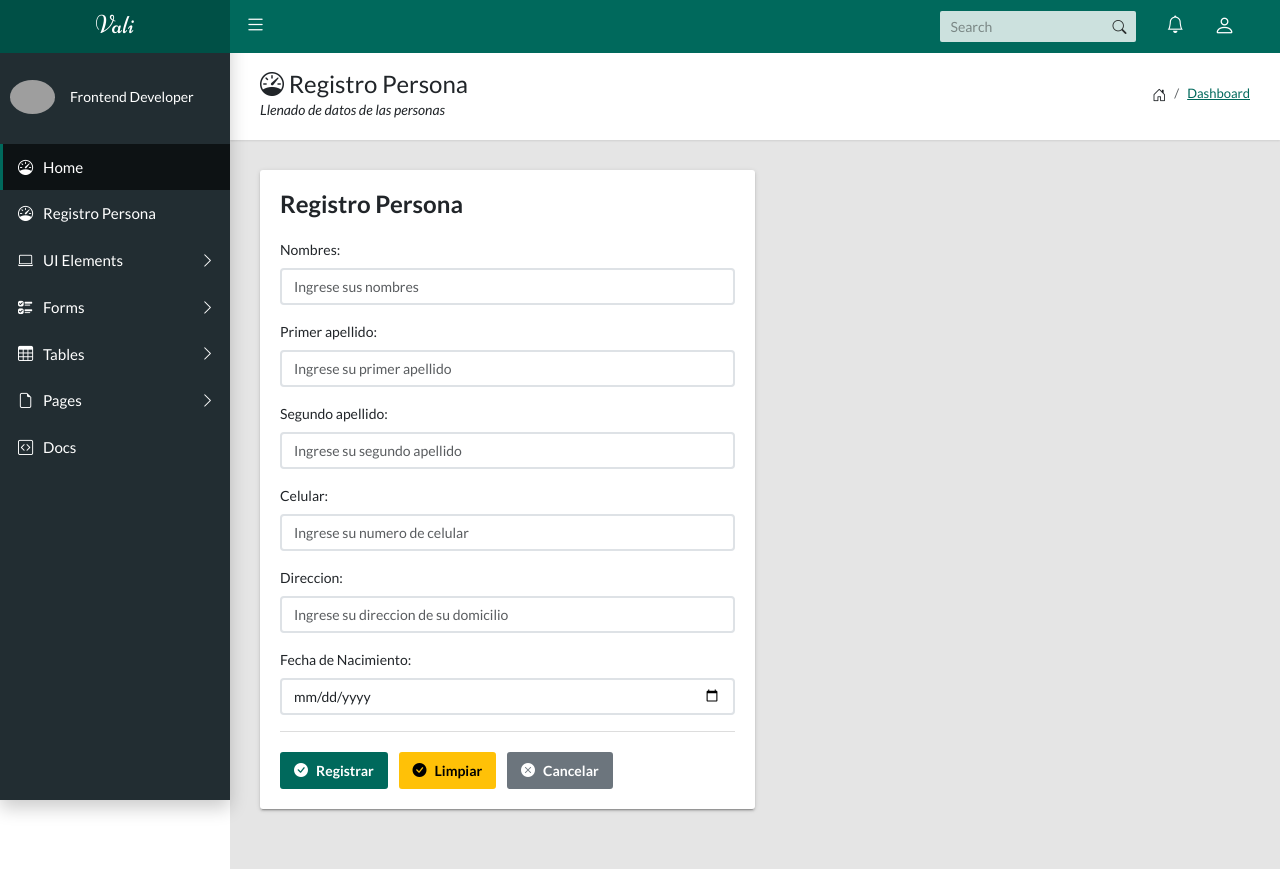
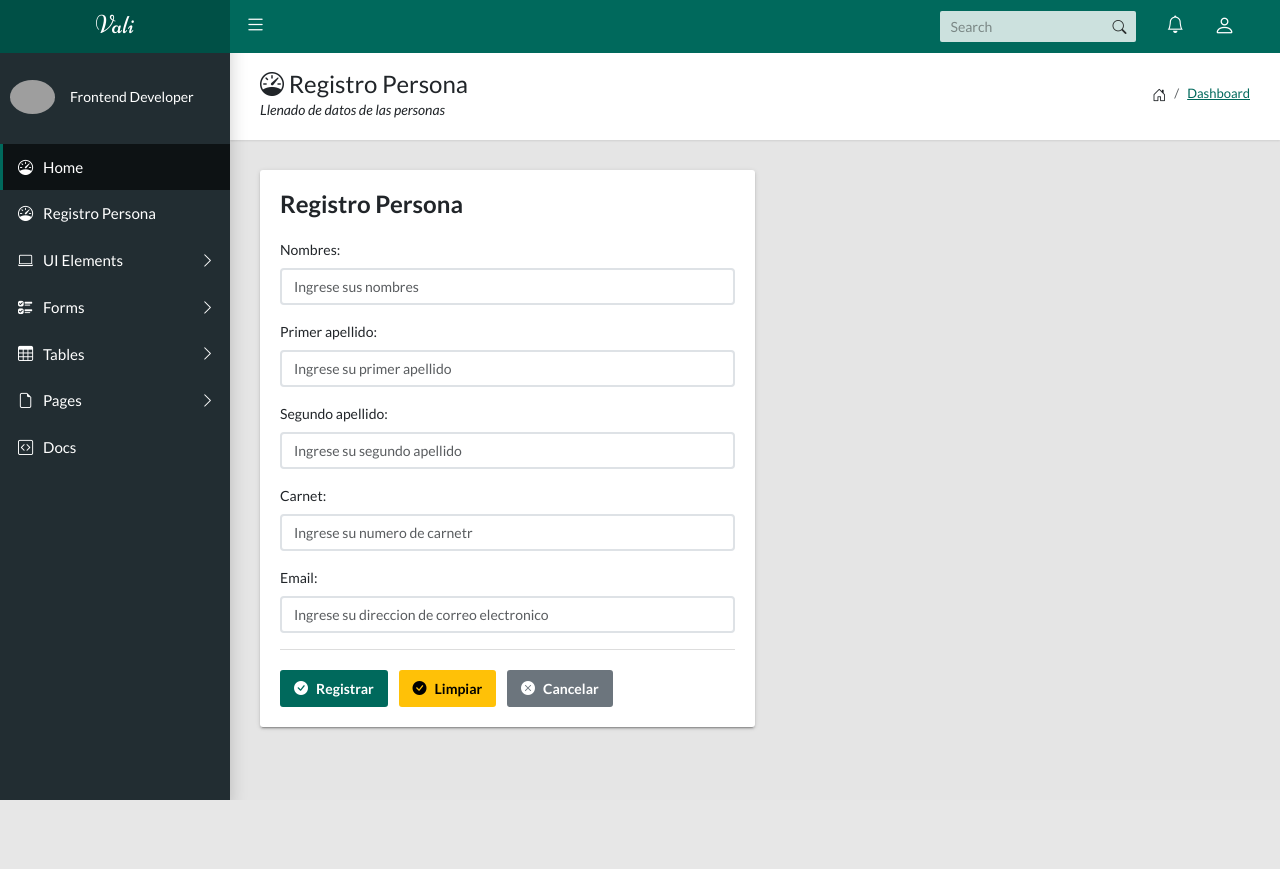
Before and after one commit to haelx/web2, a PHP site: page /registroPersona.php in a window 1280 px wide. After the commit the page ends 800 px from the top, so only its background shows below. Run offline with PHP 8.4, Linux system fonts and the light colour scheme; grey boxes are pictures that could not be loaded.

Commit message:
feat: registro de persona

```diff
--- a/vista/registroPersona.php
+++ b/vista/registroPersona.php
@@ -31,16 +31,12 @@ include_once "menu.php";
                             <input class="form-control" type="text" placeholder="Ingrese su segundo apellido" name="sapellido">
                         </div>
                         <div class="mb-3">
-                            <label class="form-label">Celular:</label>
-                            <input class="form-control" type="number" placeholder="Ingrese su numero de celular" name="celular">
+                            <label class="form-label">Carnet:</label>
+                            <input class="form-control" type="number" placeholder="Ingrese su numero de carnetr" name="carnet">
                         </div>
                         <div class="mb-3">
-                            <label class="form-label">Direccion:</label>
-                            <input class="form-control" type="text" placeholder="Ingrese su direccion de su domicilio" name="direccion">
-                        </div>
-                        <div class="mb-3">
-                            <label class="form-label">Fecha de Nacimiento:</label>
-                            <input class="form-control" type="date" placeholder="fecha" name="fechanac">
+                            <label class="form-label">Email:</label>
+                            <input class="form-control" type="text" placeholder="Ingrese su direccion de correo electronico" name="email">
                         </div>
                         <div class="tile-footer">
                             <button class="btn btn-primary"type="submit"><i class="bi bi-check-circle-fill me-2"></i>Registrar</button>&nbsp;&nbsp;&nbsp;
```
Also changed, not shown: controlador/ct_persona.php (+10 -15 lines), modelo/Mod_Persona.php (+9 -11 lines).
